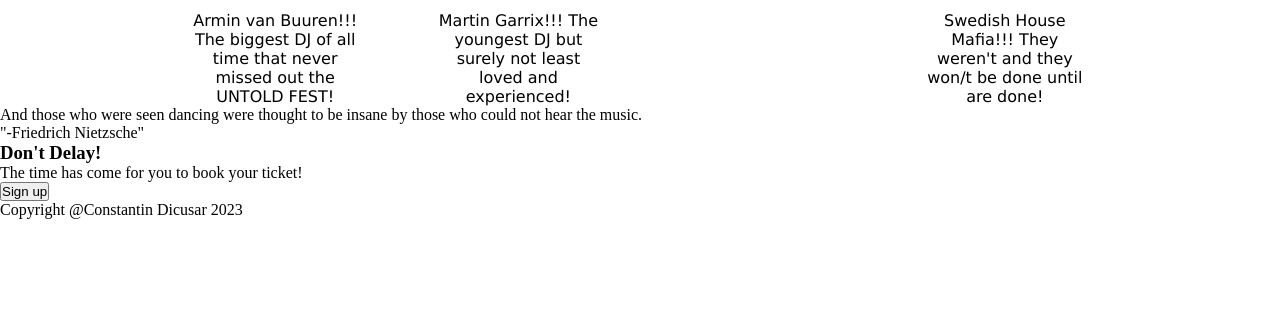
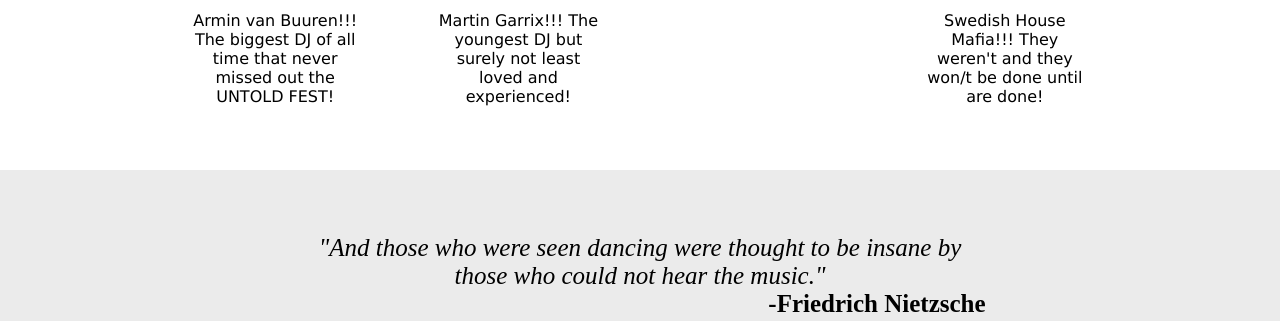
Before and after one commit to Dicusar/LandingPage, a plain HTML site: page index.html in a window 1280 px wide. Shown: the part 777-1098 px from the top of the page. Before the commit the page ends 996 px from the top, so only its background shows below. Drawn offline with Linux system fonts and the light colour scheme.

Commit message:
style quote

```diff
--- a/index.html
+++ b/index.html
@@ -57,9 +57,9 @@
 
     <div class="quote">
         <blockquote>
-            <div class="quote-content">And those who were seen dancing were thought to be insane by those who could not
-                hear the music.</div>
-            <div class="quote-aouthor">"-Friedrich Nietzsche"</div>
+            <div class="quote-content"><i>"And those who were seen dancing were thought to be insane by those who could not
+                hear the music."</i></div>
+            <div class="quote-author">-Friedrich Nietzsche</div>
         </blockquote>
     </div>
 
--- a/style.css
+++ b/style.css
@@ -125,16 +125,6 @@
     margin-top: 10px;
 }
 
-
-
-
-
-
-
-
-
-
-
 .info {
     color: rgb(61, 122, 255);
     padding: 5vw;
@@ -146,3 +136,29 @@
     border: 5px solid rgb(84, 138, 245);
     border-radius: 15px;
 }
+
+/* quote */
+.quote {
+    background-color: rgb(235, 235, 235);
+    padding: 5vw;
+    margin: 5vw 0;
+    display: flex;
+    justify-content: center;
+}
+
+blockquote {
+    width: 60%;
+    display: flex;
+    align-items: flex-end;
+    flex-direction: column;
+}
+
+.quote-content {
+    font-size: 25px;
+    text-align: center;
+}
+
+.quote-author {
+    font-size: 25px;
+    font-weight: bold;
+}
```
